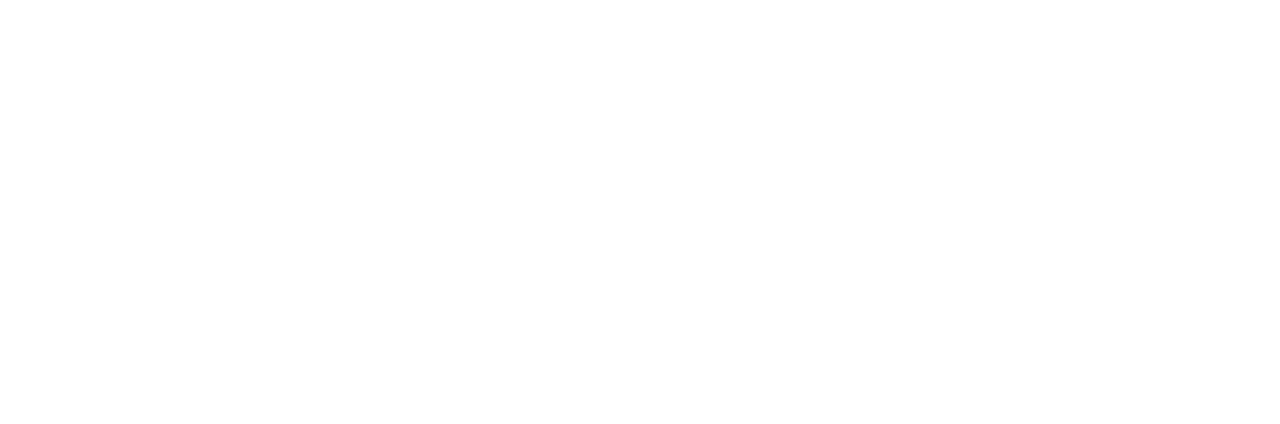
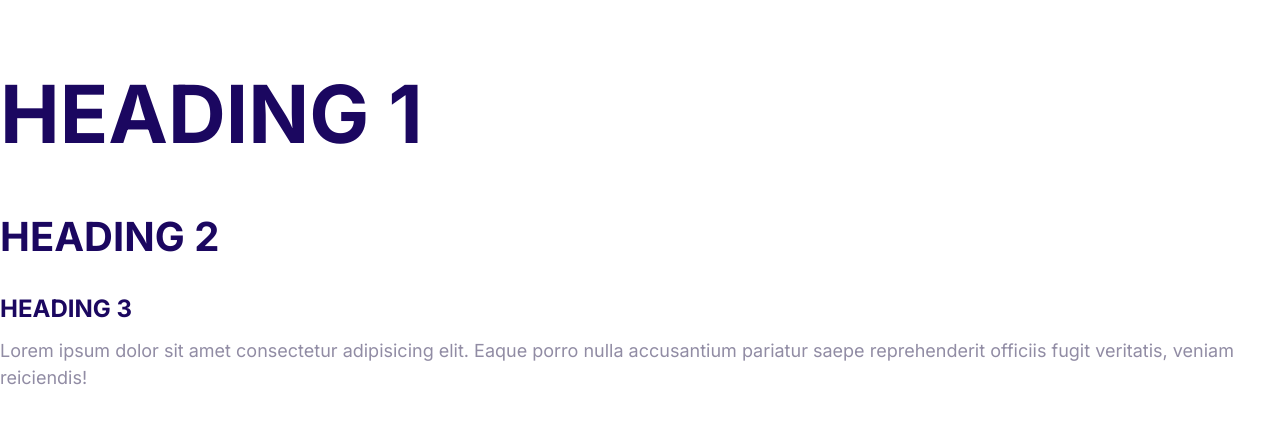
Before and after one commit to MahmoudAleek/HayperActiveHosting, a plain HTML site: page index.html in a window 1280 px wide. Drawn offline with Linux system fonts and the light colour scheme.

Commit message:
Define the styles for the fonts

```diff
--- a/css/styles.css
+++ b/css/styles.css
@@ -3,5 +3,60 @@
     --color-secondary:#00d9ff;
     --color-accent:#ff3400;
     --color-headings:#1b0760;
-    --color-headings:#918ca4;
+    --color-body:#918ca4;
 }
+
+html{
+    /* 62.5% of 16px = 10px */
+    font-size: 62.5% ;
+}
+
+body{
+    font-family: Inter, Arial, Helvetica, sans-serif;
+    font-size: 2.4rem;
+    line-height: 1.5;
+    color: var(--color-body);
+}
+
+h1,h2,h3{
+    color:var(--color-headings);
+    margin-bottom: 1rem;
+}
+
+h1{
+    /* 1 rem x font size of the html element */
+    font-size: 7rem;
+}
+
+h2{
+    /* 1 rem x font size of the html element */
+    font-size: 4rem;
+}
+
+h3{
+    /* 1 rem x font size of the html element */
+    font-size: 3rem;
+}
+
+p{
+    margin: 0;
+}
+
+
+@media screen and (min-width: 1024px) {
+    body{
+        font-size: 1.8rem;
+    }
+
+    h1{
+        font-size: 8rem;
+    }
+
+    h2{
+        font-size: 4rem;
+    }
+
+    h3{
+        font-size: 2.4rem;
+    }
+}
--- a/index.html
+++ b/index.html
@@ -4,10 +4,15 @@
     <meta charset="UTF-8">
     <meta name="viewport" content="width=device-width, initial-scale=1.0">
     <title>Document</title>
+    <link rel="preconnect" href="https://fonts.gstatic.com" crossorigin>
+    <link href="https://fonts.googleapis.com/css2?family=Inter:wght@400;700&display=swap" rel="stylesheet">
     <link rel="stylesheet" href="css/normalize.css">
     <link rel="stylesheet" href="css/styles.css">
 </head>
 <body>
-
+    <h1>HEADING 1</h1>
+    <h2>HEADING 2</h2>
+    <h3>HEADING 3</h3>
+    <P>Lorem ipsum dolor sit amet consectetur adipisicing elit. Eaque porro nulla accusantium pariatur saepe reprehenderit officiis fugit veritatis, veniam reiciendis!</P>
 </body>
 </html>
```
